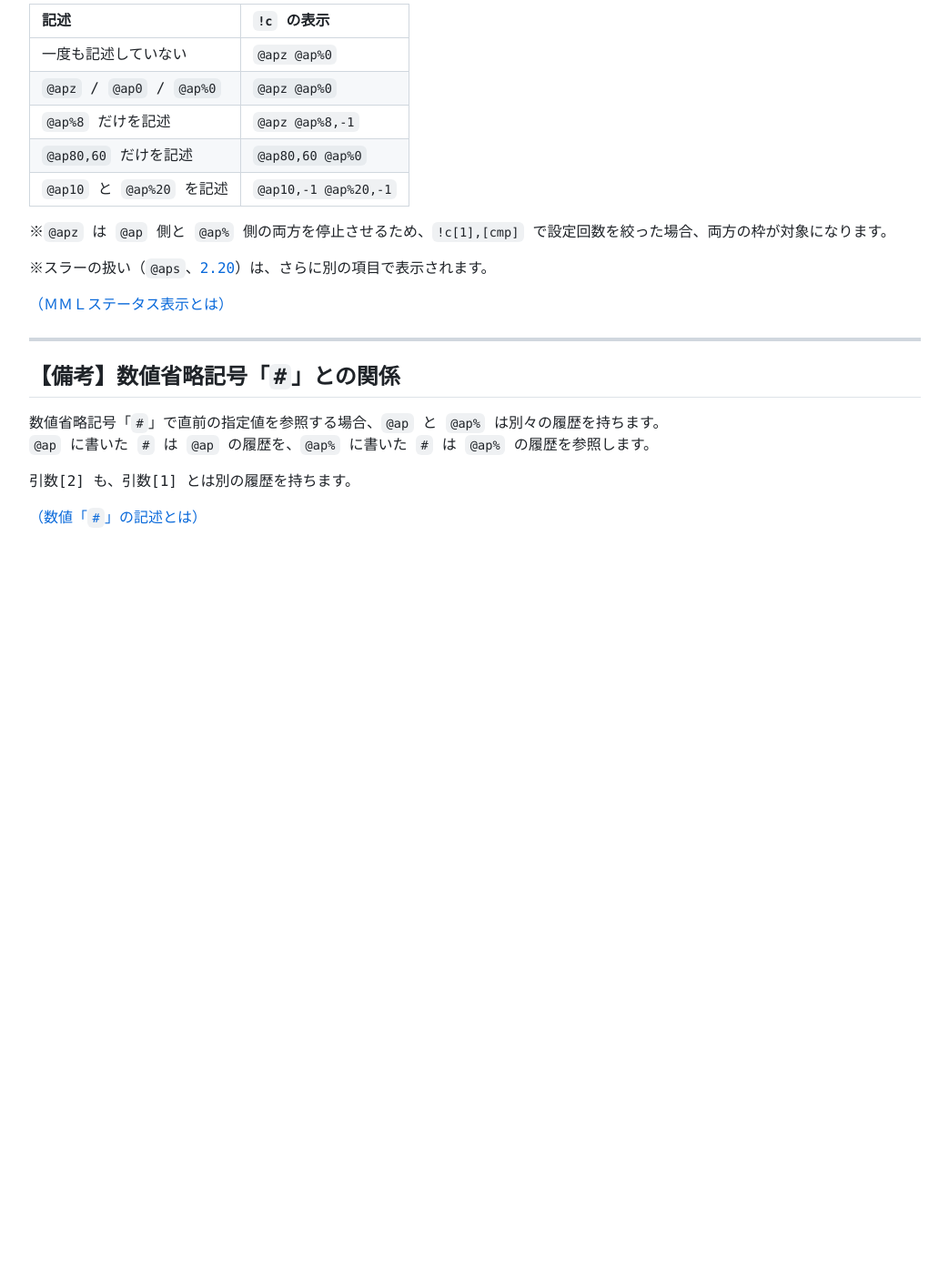
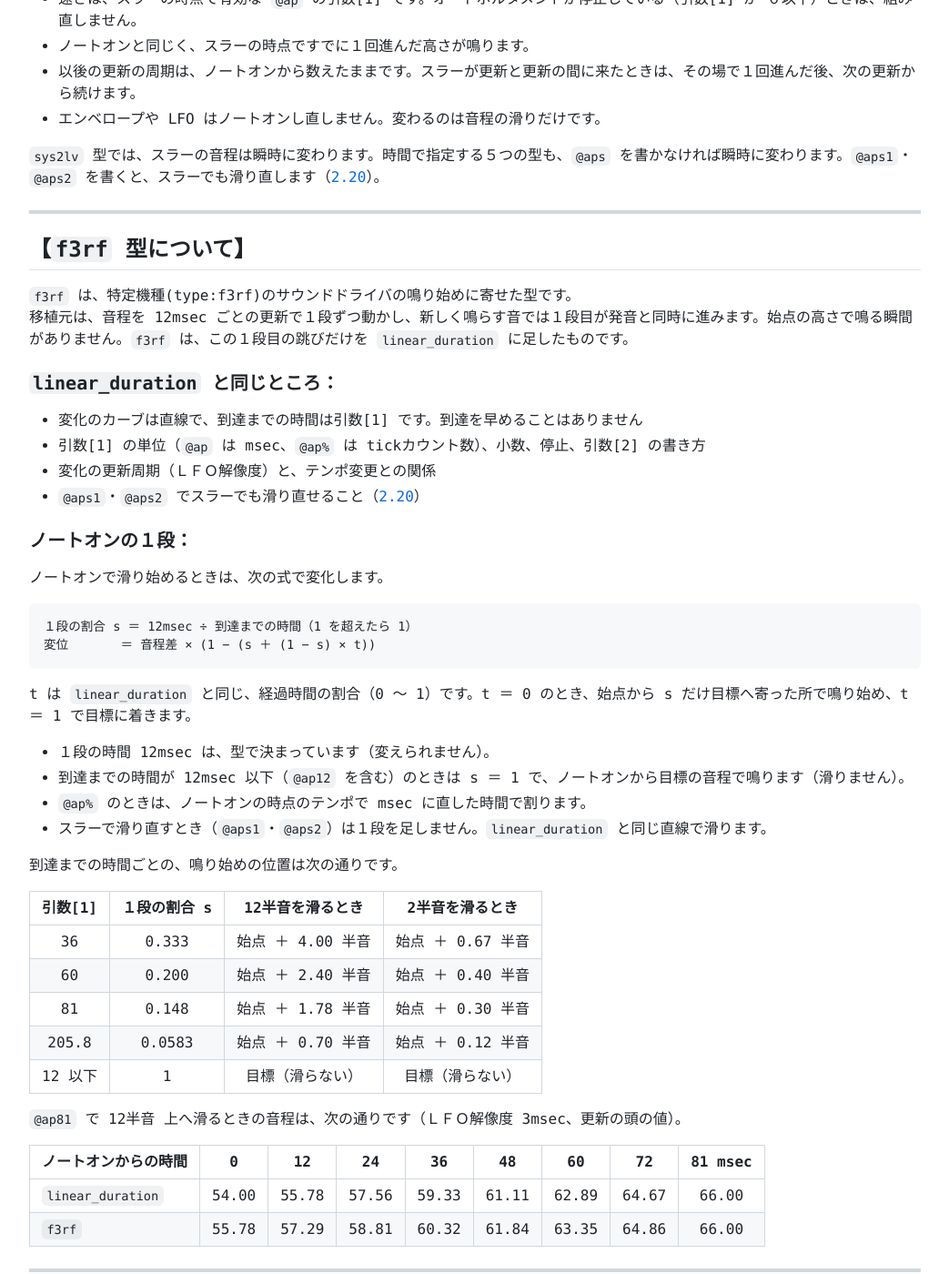
Before and after one commit to lineardrive/V3MMLmanual, a Jekyll site: the page built from docs/ch02/2_19.md, in a window 1280 px wide and 1400 px high, scrolled down 7738 px. Shown: the whole window at 91% size, without its empty margins (8-1051 px from the left). Built offline with Jekyll 4.4.1, drawn with Linux system fonts in a browser that asks for light colours; our own code applies the rules of GitHub Pages for plain Markdown files; before the commit the page ends 8355 px from its top, so only the background shows below that; some of the changed text lies outside the part shown.

Commit message:
docs: オートポルタメントの型 f3rf と、@ap の数値2 の小数（依頼V54）
- 2.19: 型名の一覧、引数[2] の小数、【f3rf 型について】（式と値の表）。時間で指定する型を 5 つに
- 2.14.1・2.20: 型名の表と @aps の使える型に f3rf を足す

Co-Authored-By: Claude Opus 5.5 <noreply@anthropic.com>

````diff
--- a/docs/ch02/2_19.md
+++ b/docs/ch02/2_19.md
@@ -65,11 +65,14 @@ ps1 t120 l4 v15 @@"pls"
 |`pow2nd_duration`|２乗カーブ|到達までの時間|
 |`sys2lv`|特定機種(type:sys2lv)互換の漸化式|特定機種での引数（後述）|
 |`sys22rr`|特定機種(type:sys22rr)互換の漸化式|256 − 特定機種での速度（後述）|
+|`f3rf`|直線（ノートオンでは１段進んだ所から）|到達までの時間（後述）|
 
 - `linear_duration_per_oct` は、音程差に比例して所要時間が決まるため、実質的に「変化率が一定」の指定になります。音程差の大小によらず、単位時間あたりの変化量が同じになります。
 - `root2nd_duration` / `pow2nd_duration` に、`_per_oct` の型はありません。
-- `sys2lv` は、特定機種(type:sys2lv)の動作を再現する型です。時間で指定する４つの型とは仕様が大きく異なります。（後述）
+- `sys2lv` は、特定機種(type:sys2lv)の動作を再現する型です。時間で指定する５つの型とは仕様が大きく異なります。（後述）
 - `sys22rr` は、別の特定機種(type:sys22rr)の動作を再現する型です。`sys2lv` と同じ仕組みで、下降の速さとスラーの扱いが異なります。（後述）
+- `f3rf` は、別の特定機種(type:f3rf)の鳴り始めに寄せた型です。`linear_duration` と同じ直線・同じ到達時間で、ノートオンのときだけ始点から１段進んだ所で鳴り始めます。（後述）
+- 時間で指定する型は、`linear_duration`・`linear_duration_per_oct`・`root2nd_duration`・`pow2nd_duration`・`f3rf` の５つです。
 
 ---
 
@@ -92,7 +95,7 @@ ps1 t120 l4 v15 @@"pls"
 
 変化の速さを指定します。意味と単位は、宣言した型と、`%` の有無で決まります。
 
-- `@ap` の場合は、型の既定単位で解釈されます。`sys2lv`・`sys22rr` 以外の４つの型では、単位は msec です。
+- `@ap` の場合は、型の既定単位で解釈されます。`sys2lv`・`sys22rr` 以外の５つの型では、単位は msec です。
 - `@ap%` の場合は、tickカウント数で解釈されます。
 
 小数点以下の指定も受け付けます。`@ap` と `@ap%` のどちらでも同じです。
@@ -120,6 +123,20 @@ ps1 t120 l4 v15 @@"pls"
 |:-:|:-|
 |省略、または負数|差し替えません。それまで記憶している音程から滑ります|
 |0 〜 119|`@ap` 直後の音符だけ、指定の音程番号から滑ります|
+|119 を超える値|エラーになります（`119.5` もエラーです）|
+
+小数点以下の指定も受け付けます。小数の部分は半音の端数で、`halftone_reso` の設定に依らず、`0.5` は半音の半分です。範囲は小数を含めた値で判定します。負数は、整数でも小数でも（`-0.5` なども）差し替えません。
+
+|引数[2]|始点の音程|
+|:-:|:-|
+|`50`|音程番号 50（`o4d`）|
+|`50.5`|`o4d` と `o4d+` のちょうど中間|
+|`50.25`|`o4d` より 1/4 半音（25 セント）上|
+|`61.78`|`o5c+` より 0.78 半音（78 セント）上|
+
+```mml
+@ap20,50.5 o4c    ← o4d と o4d+ の中間から、o4c へ 20msec で滑る
+```
 
 差し替えは１音で使い切ります。２音目以降は、通常どおり直前に鳴った音符が始点になります。
 
@@ -175,7 +192,7 @@ ps1 t120 l4 v15 @@"pls"
 タイ・スラー（`&`）で繋がれた音符も、実際に鳴っている音符として記憶が更新されます。
 ただし、滑りを組み直すのはノートオンのときだけで、ノートオンを伴わない継続部分では組み直しません。
 例外として、`sys22rr` 型は、スラーで音程が変わるときにも滑りを組み直します。（後述）
-時間で指定する４つの型も、`@aps1`・`@aps2`（[2.20](2_20.md)）を書くと、スラーで音程が変わるときに滑りを組み直します。
+時間で指定する５つの型も、`@aps1`・`@aps2`（[2.20](2_20.md)）を書くと、スラーで音程が変わるときに滑りを組み直します。
 
 ### 変化の更新周期：
 
@@ -202,7 +219,7 @@ ps1 t120 l4 v15 @@"pls"
 
 ## 【`sys2lv` 型について】
 
-`sys2lv` は機種互換の型で、時間で指定する４つの型とは仕様が異なります。
+`sys2lv` は機種互換の型で、時間で指定する５つの型とは仕様が異なります。
 
 ### 引数[1] の意味：
 
@@ -245,7 +262,7 @@ ps1 t120 l4 v15 @@"pls"
 `sys2lv` では、ノートオンの時点ですでに漸化式が１回進んだ状態になっています。
 このため、開始音程（直前の音符の高さ）は一度も鳴りません。
 
-時間で指定する４つの型では、開始音程から変化が始まります。この違いは、移植元のサウンドドライバの動作を再現するための、意図的なものです。
+時間で指定する５つの型では、開始音程から変化が始まります（`f3rf` は、ノートオンで１段進んだ所から始まります）。この違いは、移植元のサウンドドライバの動作を再現するための、意図的なものです。
 
 ---
 
@@ -307,7 +324,54 @@ m    ＝ (Δ ≧ 0) ? h + 1 : h − 1
 - 以後の更新の周期は、ノートオンから数えたままです。スラーが更新と更新の間に来たときは、その場で１回進んだ後、次の更新から続けます。
 - エンベロープや LFO はノートオンし直しません。変わるのは音程の滑りだけです。
 
-`sys2lv` 型では、スラーの音程は瞬時に変わります。時間で指定する４つの型も、`@aps` を書かなければ瞬時に変わります。`@aps1`・`@aps2` を書くと、スラーでも滑り直します（[2.20](2_20.md)）。
+`sys2lv` 型では、スラーの音程は瞬時に変わります。時間で指定する５つの型も、`@aps` を書かなければ瞬時に変わります。`@aps1`・`@aps2` を書くと、スラーでも滑り直します（[2.20](2_20.md)）。
+
+---
+
+## 【`f3rf` 型について】
+
+`f3rf` は、特定機種(type:f3rf)のサウンドドライバの鳴り始めに寄せた型です。
+移植元は、音程を 12msec ごとの更新で１段ずつ動かし、新しく鳴らす音では１段目が発音と同時に進みます。始点の高さで鳴る瞬間がありません。`f3rf` は、この１段目の跳びだけを `linear_duration` に足したものです。
+
+### `linear_duration` と同じところ：
+
+- 変化のカーブは直線で、到達までの時間は引数[1] です。到達を早めることはありません
+- 引数[1] の単位（`@ap` は msec、`@ap%` は tickカウント数）、小数、停止、引数[2] の書き方
+- 変化の更新周期（ＬＦＯ解像度）と、テンポ変更との関係
+- `@aps1`・`@aps2` でスラーでも滑り直せること（[2.20](2_20.md)）
+
+### ノートオンの１段：
+
+ノートオンで滑り始めるときは、次の式で変化します。
+
+```
+１段の割合 s ＝ 12msec ÷ 到達までの時間（1 を超えたら 1）
+変位       ＝ 音程差 × (1 − (s ＋ (1 − s) × t))
+```
+
+t は `linear_duration` と同じ、経過時間の割合（0 〜 1）です。t ＝ 0 のとき、始点から s だけ目標へ寄った所で鳴り始め、t ＝ 1 で目標に着きます。
+
+- １段の時間 12msec は、型で決まっています（変えられません）。
+- 到達までの時間が 12msec 以下（`@ap12` を含む）のときは s ＝ 1 で、ノートオンから目標の音程で鳴ります（滑りません）。
+- `@ap%` のときは、ノートオンの時点のテンポで msec に直した時間で割ります。
+- スラーで滑り直すとき（`@aps1`・`@aps2`）は１段を足しません。`linear_duration` と同じ直線で滑ります。
+
+到達までの時間ごとの、鳴り始めの位置は次の通りです。
+
+|引数[1]|１段の割合 s|12半音を滑るとき|2半音を滑るとき|
+|:-:|:-:|:-:|:-:|
+|36|0.333|始点 ＋ 4.00 半音|始点 ＋ 0.67 半音|
+|60|0.200|始点 ＋ 2.40 半音|始点 ＋ 0.40 半音|
+|81|0.148|始点 ＋ 1.78 半音|始点 ＋ 0.30 半音|
+|205.8|0.0583|始点 ＋ 0.70 半音|始点 ＋ 0.12 半音|
+|12 以下|1|目標（滑らない）|目標（滑らない）|
+
+`@ap81` で 12半音 上へ滑るときの音程は、次の通りです（ＬＦＯ解像度 3msec、更新の頭の値）。
+
+|ノートオンからの時間|0|12|24|36|48|60|72|81 msec|
+|:-|:-:|:-:|:-:|:-:|:-:|:-:|:-:|:-:|
+|`linear_duration`|54.00|55.78|57.56|59.33|61.11|62.89|64.67|66.00|
+|`f3rf`|55.78|57.29|58.81|60.32|61.84|63.35|64.86|66.00|
 
 ---
 
````
Also changed, not shown: docs/ch02/2_14_1.md (+2 -1 lines), docs/ch02/2_20.md (+1 -1 lines).
